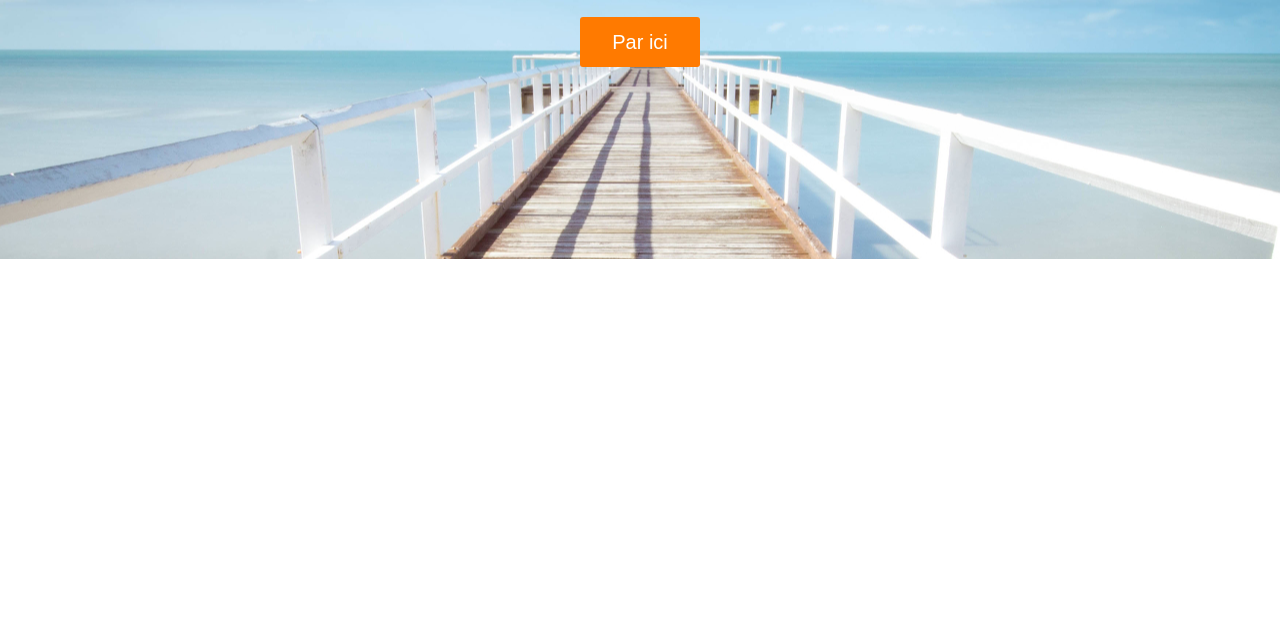
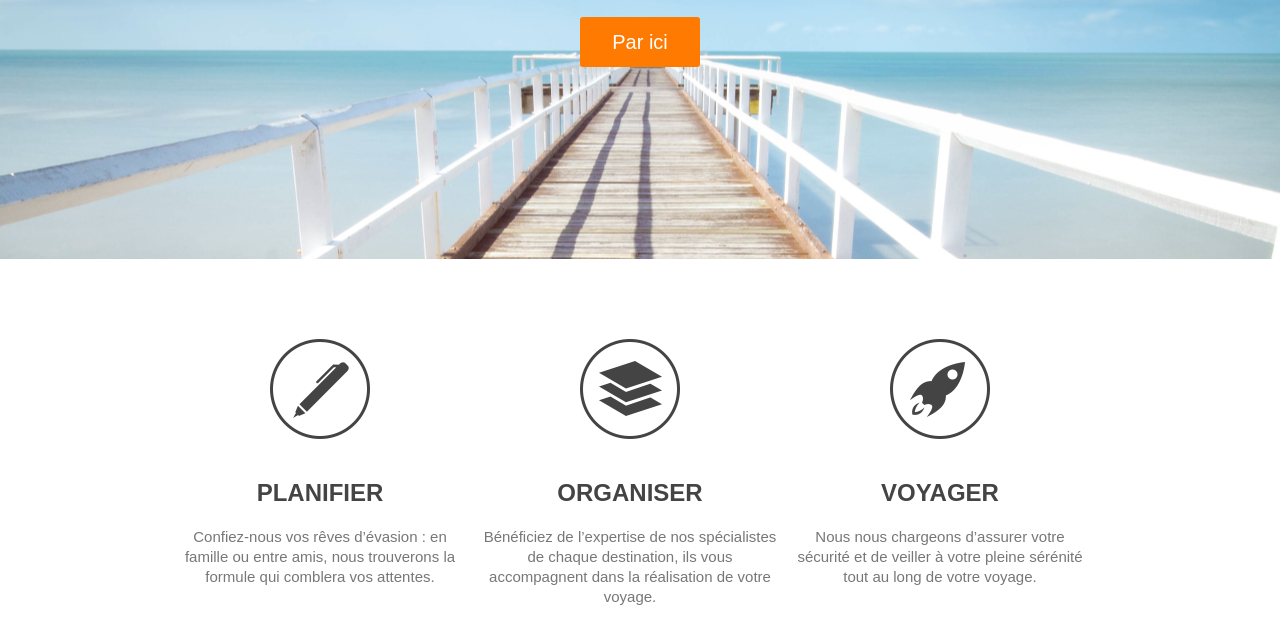
Before and after one commit to BoyNar/Travel-Agency, a plain HTML site: page index.html in a window 1280 px wide. Shown: the part 441-1068 px from the top of the page. Before the commit the page ends 800 px from the top, so only its background shows below. Drawn offline with Linux system fonts and the light colour scheme.

Commit message:
Section Steps

```diff
--- a/index.html
+++ b/index.html
@@ -2,6 +2,7 @@
 <html>
 
 <head>
+    <meta charset="utf-8">
     <title>Travel Agency</title>
     <link rel="stylesheet" href="styles.css">
     <link href='http://fonts.googleapis.com/css?family=Crete+Round' rel="stylesheet">
@@ -36,6 +37,25 @@
 
         <div class="wrapper">
 
+            <ul>
+                <li id="step-1">
+                    <h4>Planifier</h4>
+                    <p>Confiez-nous vos rêves d’évasion : en famille ou entre amis, nous trouverons la formule qui
+                        comblera vos attentes.</p>
+                </li>
+                <li id="step-2">
+                    <h4>Organiser</h4>
+                    <p>Bénéficiez de l’expertise de nos spécialistes de chaque destination, ils vous accompagnent dans
+                        la réalisation de votre voyage.</p>
+                </li>
+                <li id="step-3">
+                    <h4>Voyager</h4>
+                    <p>Nous nous chargeons d’assurer votre sécurité et de veiller à votre pleine sérénité tout au long
+                        de votre voyage.</p>
+                </li>
+                <div class="clear"></div>
+            </ul>
+
         </div>
 
     </section>
--- a/styles.css
+++ b/styles.css
@@ -19,6 +19,16 @@ h1 {
 h2 {
     color: #444;
     font-size: 55px;
+}
+
+h4 {
+    font-size: 24px;
+    color: #444;
+}
+
+p {
+    line-height: 20px;
+    color: #777;
 }
 
 .orange {
@@ -95,3 +105,44 @@ header nav ul li a {
     text-align: center;
     border-radius: 3px;
 }
+
+.button-1:hover {
+    background: #02b8dd;
+}
+
+/* STEPS */
+
+#steps ul {
+    margin: 80px 0;
+}
+
+#steps ul li {
+    width: 300px;
+    float: left;
+    padding-top: 140px;
+    text-align: center;
+    margin-right: 10px;
+
+}
+
+#steps h4 {
+    text-transform: uppercase;
+    margin-bottom: 20px;
+}
+
+#steps p {
+    margin-bottom: 20px;
+}
+
+#step-1 {
+    background: url('images/24.4\ steps-icon-1.png.png') no-repeat top center;
+}
+
+#step-2 {
+    background: url('images/24.6\ steps-icon-2.png.png') no-repeat top center;
+
+}
+
+#step-3 {
+    background: url('images/24.3\ steps-icon-3.png.png') no-repeat top center;
+}
```
